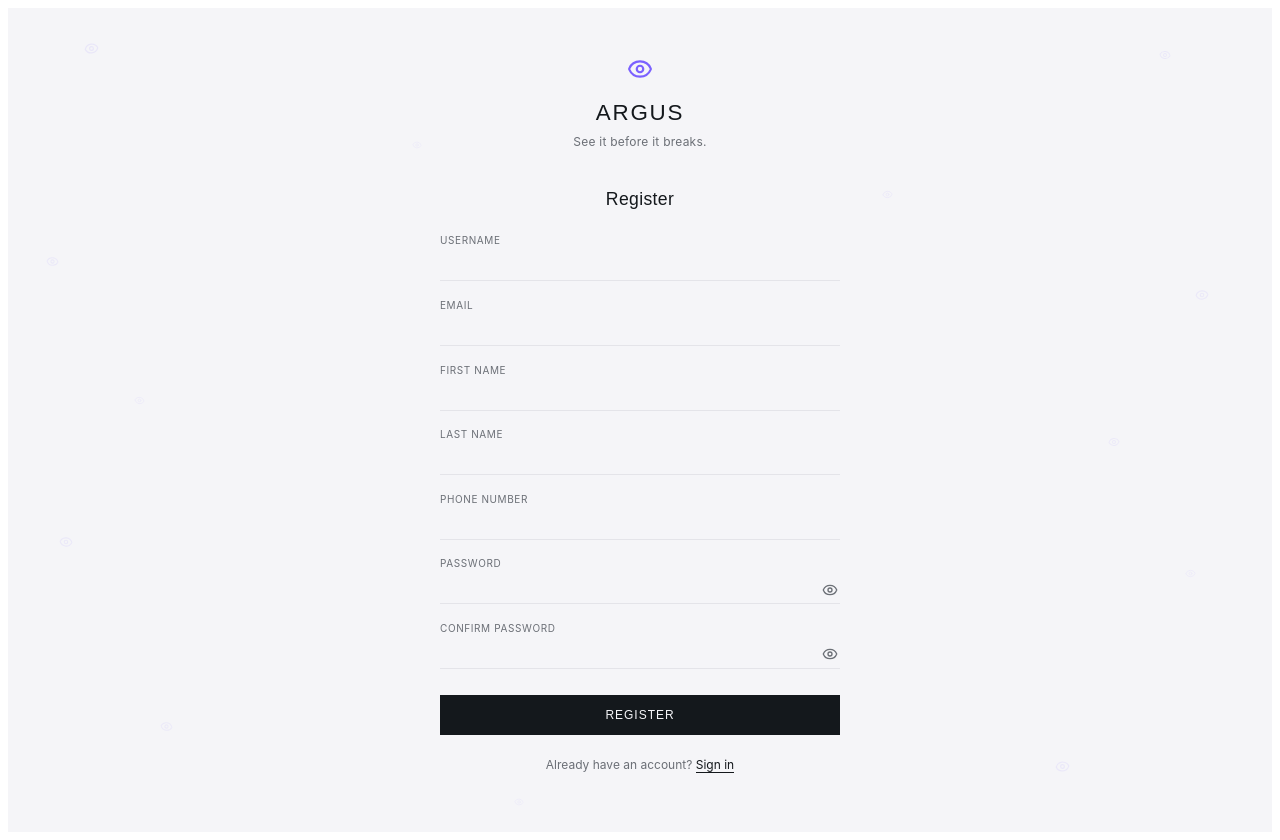
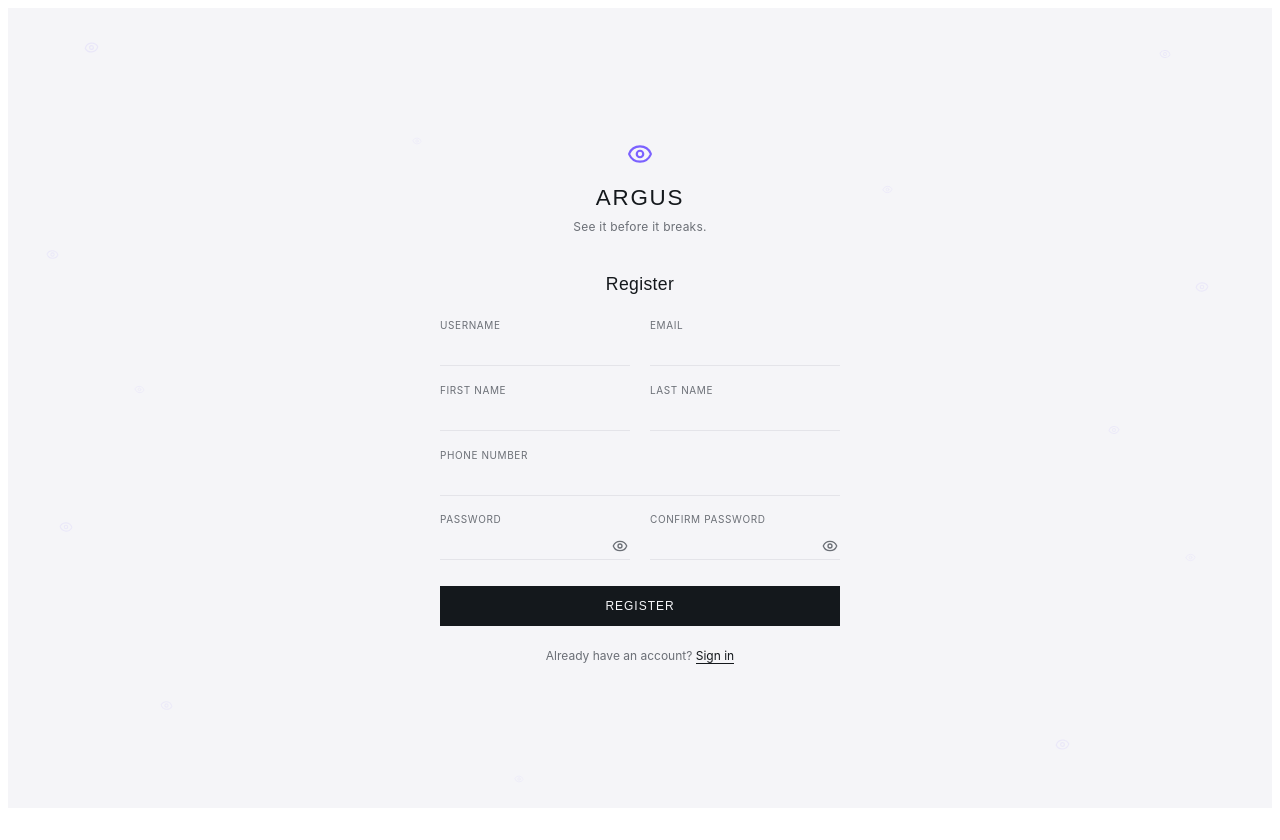
Before and after one commit to amorsaralynn08-arch/_ARGUS_, a React (Vite) app in the folder Argus-frontend/: page /register in a window 1280 px wide. After the commit the page ends 816 px from the top, so only its background shows below. Built offline with nearby package versions, Linux system fonts and the light colour scheme.

Commit message:
fix:switch form layout from flex rows to css grid

```diff
--- a/Argus-frontend/src/styles/auth.css
+++ b/Argus-frontend/src/styles/auth.css
@@ -62,8 +62,11 @@
   text-align: center;
 }
 
-.form-row { display: flex; gap: 1.25rem; }
-.form-group, .form-row .form-group { margin-bottom: 1.1rem; flex: 1; }
+
+.form-grid { display: grid; grid-template-columns: 1fr 1fr; column-gap: 1.25rem; }
+.form-group { margin-bottom: 1.1rem; }
+.form-full { grid-column: 1 / -1; }
+
 
 .form-group label {
   display: block;
@@ -167,5 +170,5 @@
 }
 
 @media (max-width: 480px) {
-  .form-row { flex-direction: column; gap: 0; }
+  .form-grid { grid-template-columns: 1fr; }
 }
```
